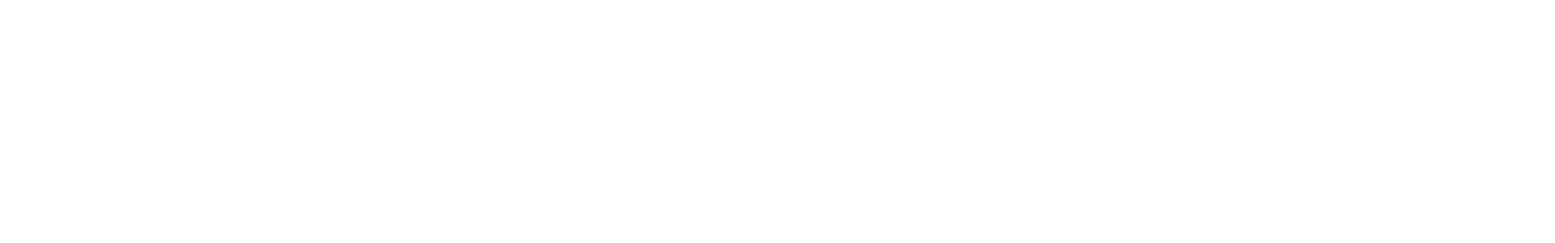
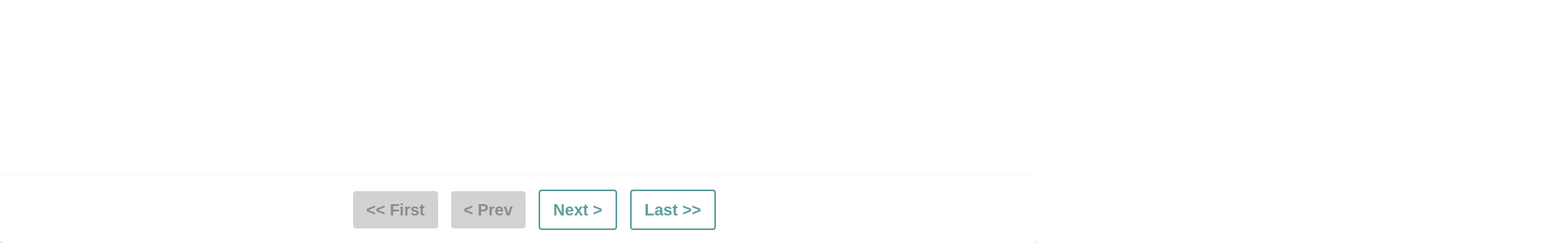
Before and after one commit to attrybtech/user-activity-dashboard, a React (Create React App) app: page / in a window 1280 px wide. Shown: the part 500-800 px from the top of the page at 81% size, 1920 px wide, since content can reach past the window. Built offline with nearby package versions, Linux system fonts and the light colour scheme; no server answers.

Commit message:
updated pagination code

```diff
--- a/src/App.js
+++ b/src/App.js
@@ -10,6 +10,9 @@
 } from "./components/services";
 import Pagination from "./components/Pagination";
 import { DEFAULT_PAGE_SIZE } from "./constants";
+import './index.css'
+
+const pageArray = ["<< First", "< Prev", "Next >", "Last >>"];
 
 function App() {
   const [userActivities, setUserActivities] = useState([]);
@@ -21,14 +24,15 @@
 
   const [pageSize, setPageSize] = useState(DEFAULT_PAGE_SIZE);
   const [page, setPage] = useState(1);
-  const [totalRecords, setTotalRecords] = useState(0)
+  const [totalRecords, setTotalRecords] = useState(0);
+  const [pageLength, setPageLength] = useState(0);
 
   const [uniqueCountries, setUniqueCountries] = useState([]);
   const [uniqueCities, setUniqueCities] = useState([]);
 
   const [selectedCountries, setSelectedCountries] = useState([]);
   const [selectedCities, setSelectedCities] = useState([]);
-  const [selectedDeviceCategory, setSelectedDeviceCategory] = useState('')
+  const [selectedDeviceCategory, setSelectedDeviceCategory] = useState("");
 
   useEffect(() => {
     getInitialDashBoardData();
@@ -39,9 +43,18 @@
   }, [selectedCountries]);
 
   useEffect(() => {
-    if (selectedCountries.length || selectedCities.length ||selectedDeviceCategory.length )
+    if (
+      selectedCountries.length ||
+      selectedCities.length ||
+      selectedDeviceCategory.length ||
+      page
+    )
       updateUserActivities();
   }, [selectedCountries, selectedCities, selectedDeviceCategory, page]);
+
+  useEffect(() => {
+    setPageLength(Math.floor(totalRecords / pageSize));
+  }, [totalRecords]);
 
   const updateCitiesByCountry = async () => {
     if (selectedCountries.length) {
@@ -78,7 +91,7 @@
       selectedCountries,
       selectedDeviceCategory
     );
-    setTotalRecords(activities.totalRecords)
+    setTotalRecords(activities.totalRecords);
     return activities?.data;
   };
 
@@ -111,7 +124,7 @@
     }
   };
 
-  const handleDeviceCategorySelection = (value,checked) => {
+  const handleDeviceCategorySelection = (value, checked) => {
     if (checked) {
       const tempDevices = [...selectedDeviceCategory, value];
       setSelectedDeviceCategory([...new Set(tempDevices)]);
@@ -120,11 +133,32 @@
         ...selectedDeviceCategory.filter((option) => option !== value),
       ]);
     }
-  }
+  };
 
-  const handlePageChange = (pageVal) => {
-    setPage(pageVal)
-  }
+  const handlePageChange = (pageStr) => {
+    switch (pageStr) {
+      case pageArray[0]:
+        setPage(1);
+        break;
+      case pageArray[1]:
+        setPage(page - 1);
+        break;
+      case pageArray[2]:
+        setPage(page + 1);
+        break;
+      case pageArray[3]:
+        setPage(pageLength);
+        break;
+
+      default:
+        break;
+    }
+  };
+
+  const isPaginationButtonDisable = (idx) => {
+    if( (idx === 0 && page === 1 ) || ( idx=== 1 &&  page === 1 ) || (idx === 2 && pageLength === page) || (idx === 3 && pageLength === page)  ) return true
+    return false
+  };
 
   return (
     <div className="App">
@@ -146,7 +180,15 @@
           <Modal activity={modalContent} modalHeading={modalHeading} />
         </ClickAwayListener>
       )}
-      <Pagination page={page} totalRecords={totalRecords} pageSize={pageSize} handlePageChange={handlePageChange} />
+      <Pagination
+        page={page}
+        totalRecords={totalRecords}
+        pageSize={pageSize}
+        handlePageChange={handlePageChange}
+        pageArray={pageArray}
+        pageLength={pageLength}
+        isPaginationButtonDisable={isPaginationButtonDisable}
+      />
     </div>
   );
 }
--- a/src/components/Pagination/index.css
+++ b/src/components/Pagination/index.css
@@ -6,9 +6,17 @@
 
   width: 100%;
 
-  position: sticky;
+  position: absolute;
   bottom: 0;
   z-index: 3;
+
+  margin: auto;
+
+  display: flex;
+  justify-content: center;
+  align-items: center;
+
+  box-shadow: -4px 18px 20px 7px rgb(0 0 0 / 19%);
 }
 
 .pages{
@@ -26,20 +34,34 @@
 }
 
 .page__numbers{
-  font-size: 1.4rem;
-  line-height: 1.25rem;
+  font-size: 20px;
+  line-height: .875rem;
+  font-weight: bold;
   cursor: pointer;
+
+  border: 2px solid #5f9ea0;
+  border-radius: 4px;
+  color: #5f9ea0;
+  background-color: #fff;
+
 }
 
-.page__numbers.active{
-  background-color:#5f9ea0 ;
-  color: white;
+.page__numbers.--disabled{
+  background-color: rgb(210 210 210);
+  color: #8d8b8b;
+  border: none;
+  cursor: not-allowed;
 }
 
 #pages_container{
   display: flex;
   align-items: center;
-  overflow: scroll;
+  background-color: white;
+  width: fit-content;
 
-  background-color: white;
+  gap: 1rem;
 }
+
+/* body{
+  overflow: hidden;
+} */
--- a/src/components/Pagination/index.js
+++ b/src/components/Pagination/index.js
@@ -1,41 +1,31 @@
 import React, { useEffect } from "react";
-import './index.css'
+import "./index.css";
 
-
-export default function Pagination({page, totalRecords, pageSize, handlePageChange}) {
-
-    useEffect(() => {
-        getPaginationContainerWidth()
-        window.addEventListener('resize', getPaginationContainerWidth)
-      return () => {
-        window.removeEventListener('resize', getPaginationContainerWidth)
-      }
-    }, [])
-
-
-    const pageLength = totalRecords/pageSize
-    const pageArray = Array.from({length: pageLength}, (_, index) => index + 1);
-
-    const getPaginationContainerWidth = () => {
-        const tableHeaderWidth = document.getElementById('user-activities').clientWidth
-        const paginationContainer = document.getElementById('pages_container')
-        paginationContainer.style.width = `${(tableHeaderWidth - 20) /16}rem`
-    }
-
+export default function Pagination({
+  page,
+  totalRecords,
+  pageSize,
+  handlePageChange,
+  pageArray,
+  pageLength,
+  isPaginationButtonDisable,
+}) {
   return (
-    <div class="pagination_container"  >
-      <ul class="pages" id="pages_container" >
-        <li class="page__btn">
-          <span class="material-icons">{'<'}</span>
-        </li>
-        {
-            pageArray.map((pageNum)=>(
-                <li className={`page__numbers ${pageNum === page && 'active'}`} onClick={()=>handlePageChange(pageNum)} >{pageNum}</li>
-            ))
-        }
-        <li class="page__btn">
-          <span class="material-icons">{'>'}</span>
-        </li>
+    <div className="pagination_container">
+      <ul className="pages" id="pages_container">
+        {pageArray.map((page, idx) => (
+          <li key={idx}>
+            <button
+              className={`page__numbers ${
+                isPaginationButtonDisable(idx) && "--disabled"
+              }`}
+              onClick={() => handlePageChange(page)}
+              disabled={isPaginationButtonDisable(idx)}
+            >
+              {page}
+            </button>
+          </li>
+        ))}
       </ul>
     </div>
   );
--- a/src/components/index.css
+++ b/src/components/index.css
@@ -122,3 +122,11 @@
   top: 0;
   z-index: 3;
 }
+
+table {
+  display: block;
+  overflow-x: auto;
+  white-space: nowrap;
+
+  height: calc(100vh - 5.25rem);
+}
--- a/src/index.css
+++ b/src/index.css
@@ -11,3 +11,7 @@
   font-family: source-code-pro, Menlo, Monaco, Consolas, 'Courier New',
     monospace;
 }
+
+.app{
+  height: 100vh;
+}
```
